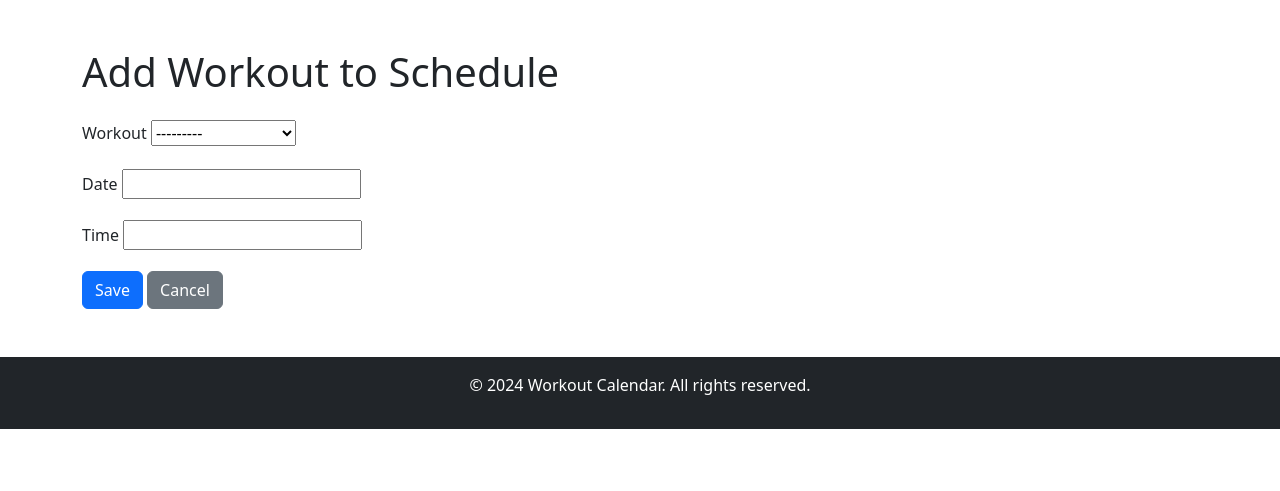
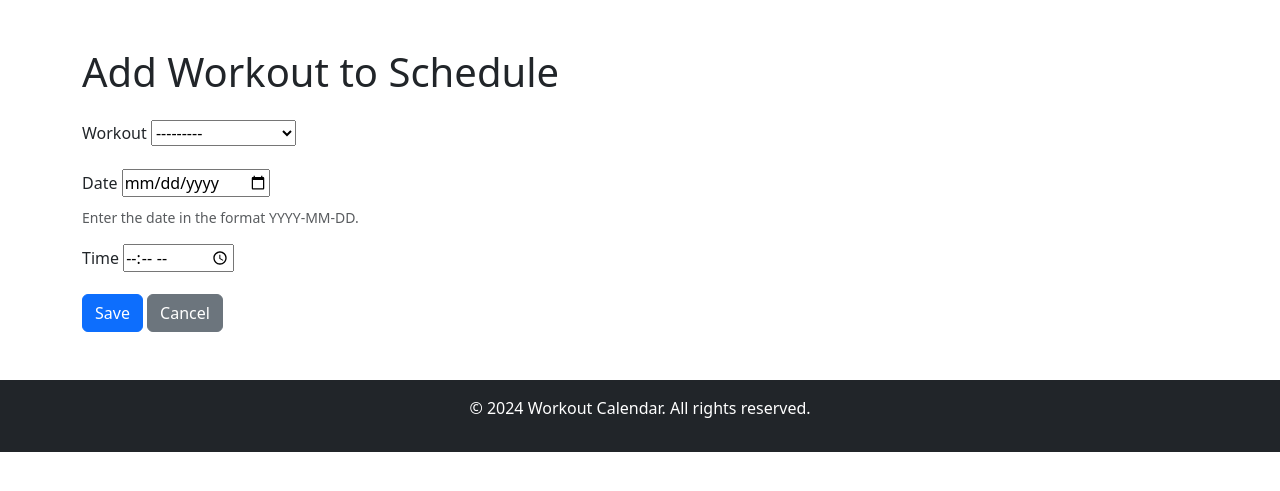
Before and after one commit to bpopovgit/workout_calendar, a Django app: page /schedule/add/ in a window 1280 px wide. Shown: the part 56-547 px from the top of the page. Run offline with Django 5.2, Linux system fonts and the light colour scheme; a user stored in the database is signed in; tables that the repository leaves empty hold one stand-in row (values such as "Sample post").

Commit message:
feat: added navigation to the measurement tracker and weekly schedule, updated the m. tracker and the w. schedule with more bootstrap for better UXC

```diff
--- a/apps/schedule/forms.py
+++ b/apps/schedule/forms.py
@@ -8,6 +8,18 @@ class WorkoutScheduleForm(forms.ModelForm):
     class Meta:
         model = WorkoutSchedule
         fields = ['workout', 'date', 'time']
+        widgets = {
+            'date': forms.DateInput(attrs={
+                'type': 'date',  # Use HTML5 date input for better UX
+                'placeholder': 'YYYY-MM-DD',  # Provide a placeholder for the user
+            }),
+            'time': forms.TimeInput(attrs={
+                'type': 'time',  # Use HTML5 time input for better UX
+            }),
+        }
+        help_texts = {
+            'date': 'Enter the date in the format YYYY-MM-DD.',
+        }
 
 
 class MeasurementForm(forms.ModelForm):
--- a/templates/schedule/schedule_form.html
+++ b/templates/schedule/schedule_form.html
@@ -4,21 +4,23 @@
 <h1>Add Workout to Schedule</h1>
 <form method="post" class="mt-4">
     {% csrf_token %}
+    {{ form.non_field_errors }}
     <div class="mb-3">
-        {{ form.non_field_errors }}
-        {% for field in form %}
-            <div class="mb-3">
-                <label for="{{ field.id_for_label }}" class="form-label">{{ field.label }}</label>
-                {{ field }}
-                <div class="form-text">{{ field.help_text }}</div>
-                {% if field.errors %}
-                    <div class="text-danger">{{ field.errors }}</div>
-                {% endif %}
-            </div>
-        {% endfor %}
+        <label for="id_workout" class="form-label">Workout</label>
+        {{ form.workout }}
+    </div>
+    <div class="mb-3">
+        <label for="id_date" class="form-label">Date</label>
+        {{ form.date }}
+        {% if form.date.help_text %}
+            <div class="form-text">{{ form.date.help_text }}</div>
+        {% endif %}
+    </div>
+    <div class="mb-3">
+        <label for="id_time" class="form-label">Time</label>
+        {{ form.time }}
     </div>
     <button type="submit" class="btn btn-primary">Save</button>
     <a href="{% url 'schedule:schedule_list' %}" class="btn btn-secondary">Cancel</a>
 </form>
-
 {% endblock %}
--- a/templates/schedule/weekly_schedule.html
+++ b/templates/schedule/weekly_schedule.html
@@ -3,8 +3,8 @@
 {% block content %}
 <h1>Weekly Workout Schedule</h1>
 
-<!-- Button to Add to Schedule -->
-<a href="{% url 'schedule:schedule_add' %}" class="btn btn-primary mb-4">Add to Schedule</a>
+<!-- Back to Schedule Button -->
+<a href="{% url 'schedule:schedule_list' %}" class="btn btn-secondary mb-4">Back to Schedule</a>
 
 <!-- Weekly Schedule Table -->
 <div class="table-responsive">
@@ -39,4 +39,4 @@
         </tbody>
     </table>
 </div>
-{% endblock
+{% endblock %}
```
Also changed, not shown: templates/schedule/measurement_tracker.html (+18 -1 lines), templates/schedule/schedule_list.html (+17 -2 lines).
